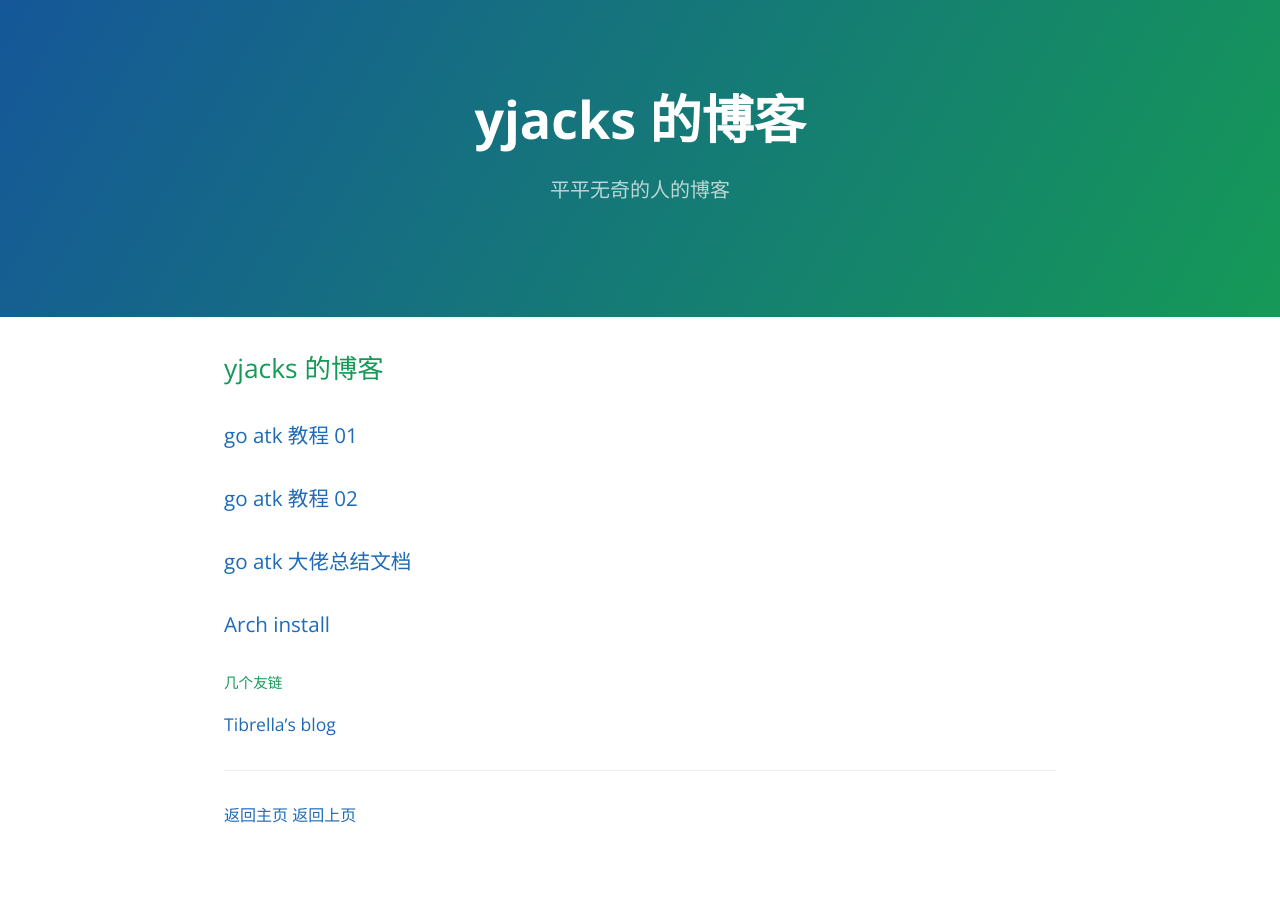
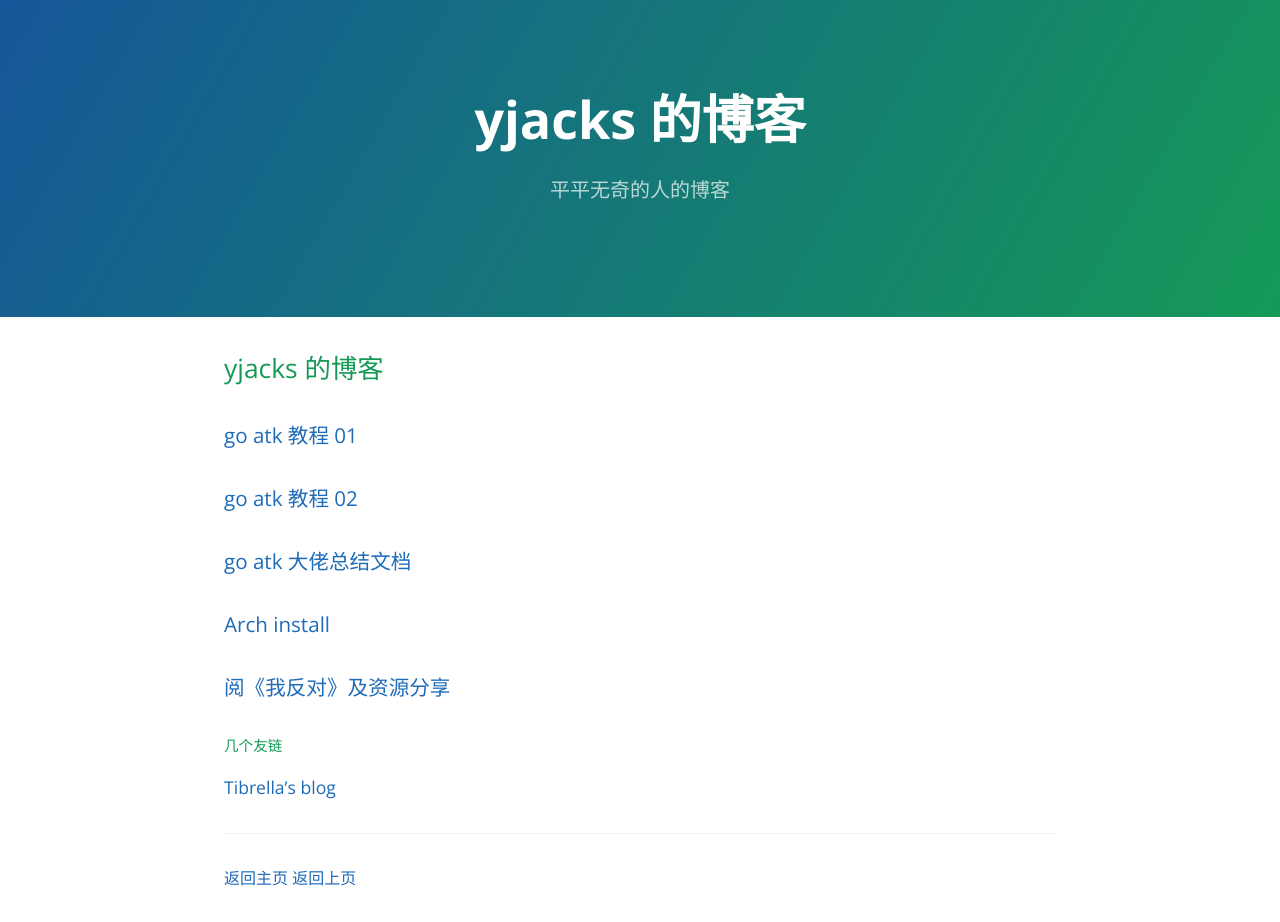
Before and after one commit to yjacks/yjacks.github.io, a Jekyll site: the page built from index.md, in a window 1280 px wide. Built offline with Jekyll 4.4.1, drawn with Linux system fonts in a browser that asks for light colours; our own code applies the rules of GitHub Pages for plain Markdown files; before the commit the page ends 900 px from its top, so only the background shows below that.

Commit message:
Update index.md

```diff
--- a/index.md
+++ b/index.md
@@ -8,6 +8,8 @@
 
 ### [Arch install](./archinstall.html)
 
+### [阅《我反对》及资源分享](./I_REFUSE.html)
+
 ##### 几个友链
 
 [Tibrella's blog](http://pinghigh.github.io/)
```
